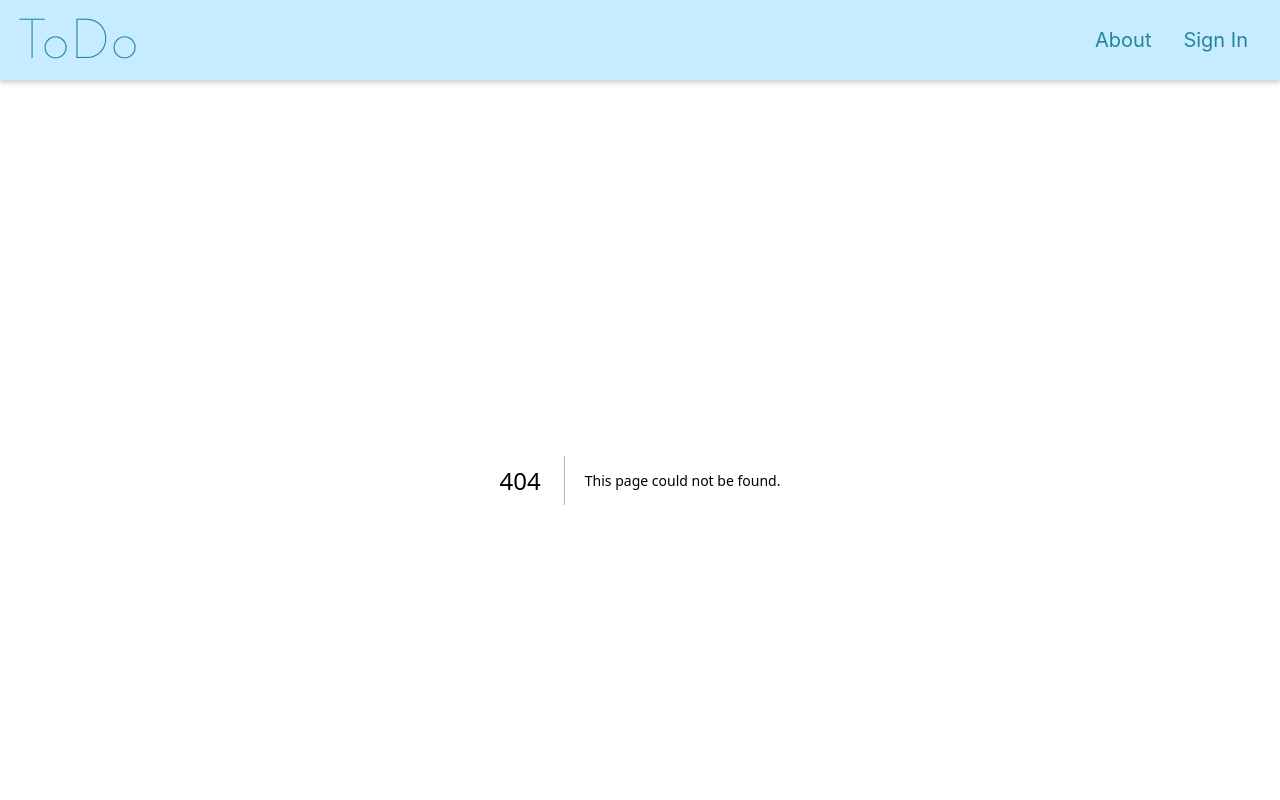
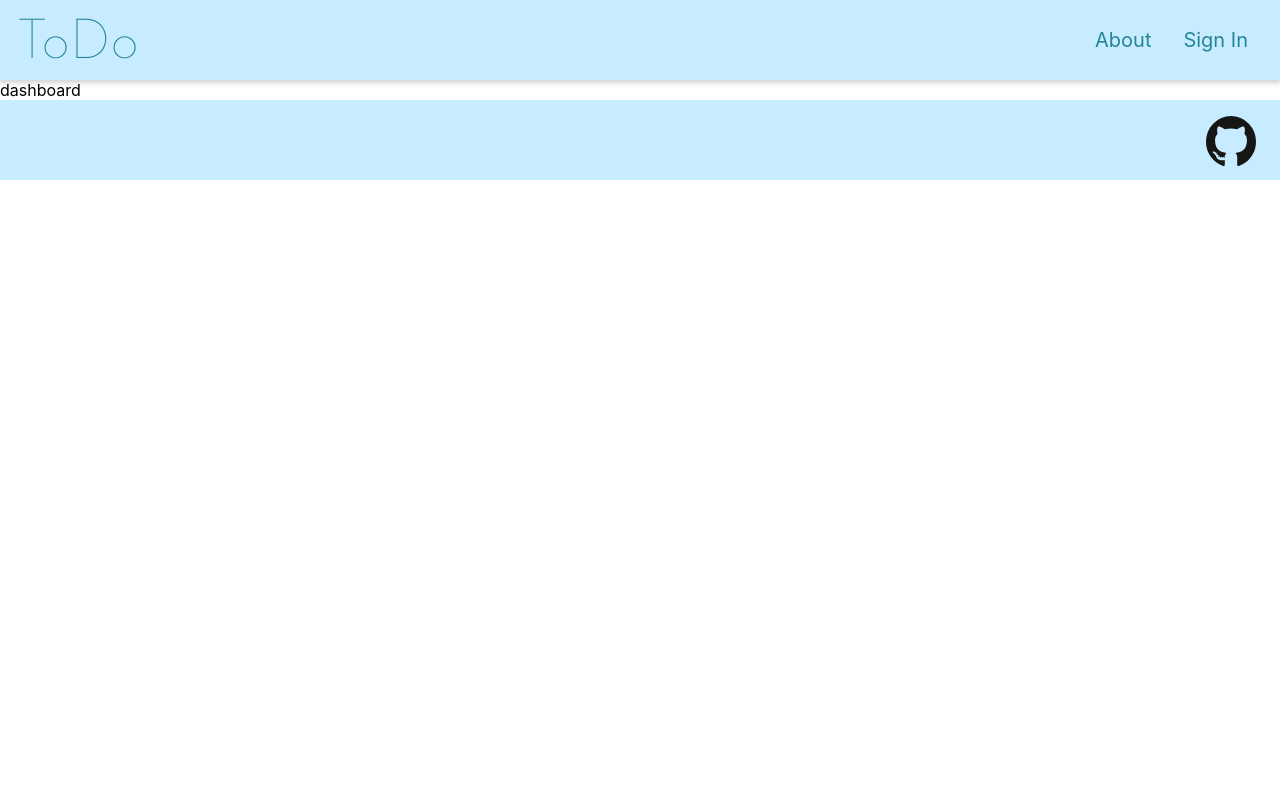
Before and after one commit to robyyo/todo-app, a Next.js app: page /dashboard in a window 1280 px wide. Before the commit this address had no page. Shown: the top 800 px of the page. Built offline with nearby package versions, Linux system fonts and the light colour scheme.

Commit message:
created placeholder for dashboard page

```diff
--- /dev/null
+++ b/src/pages/dashboard.jsx
@@ -0,0 +1,7 @@
+import React from 'react';
+
+const Dashboard = () => {
+  return <div>dashboard</div>;
+};
+
+export default Dashboard;
```
